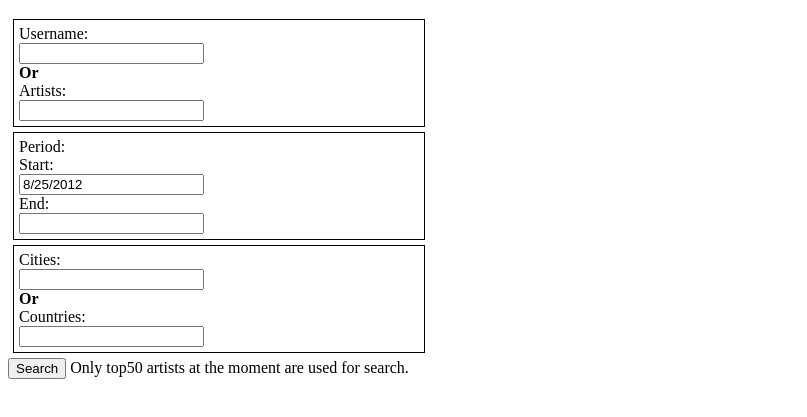
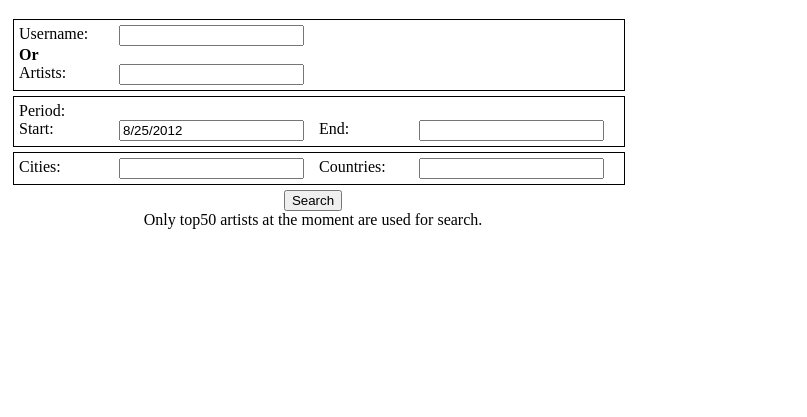
Before and after one commit to marwinxxii/LastFMEventFinder, a plain HTML site: page index.html in a window 1280 px wide. Shown: the part 61-478 px from the top of the page, without its empty margins (0-807 px from the left). Drawn offline with nearby package versions, Linux system fonts and the light colour scheme.

Commit message:
changed layout of elements

```diff
--- a/index.html
+++ b/index.html
@@ -18,22 +18,31 @@
             <div class="caption">Artists:</div>
             <input type=text id="artists">
         </div>
-        <div class="section">
-            Period:<br>
+        <div class="section clearfix">
+            <div>Period:</div>
+            <div class="group">
                 <div class="caption">Start:</div>
                 <input type=text id="periodStart">
+            </div>
+            <div class="group">
                 <div class="caption">End:</div>
-            <input type=text id="periodEnd"><br>
+                <input type=text id="periodEnd">
             </div>
-        <div class="section">
+        </div>
+        <div class="section clearfix">
+            <div class="group">
                 <div class="caption">Cities:</div>
-            <input type=text id="cities"><br>
-            <b>Or</b><br>
+                <input type=text id="cities">
+            </div>
+            <div class="group">
                 <div class="caption">Countries:</div>
                 <input type=text id="countries">
             </div>
-        <input type=button value=Search id="startSearch">
-        Only top50 artists at the moment are used for search.<br>
+        </div>
+        <div class="search-container">
+            <input type=button value=Search id="startSearch"><br>
+            Only top50 artists at the moment are used for search.
+        </div>
         <noscript><br>Please enable JavaScript in your browser to use this page</noscript>
         <div id="progressbar-container">
             <div id="progressbar"></div>
--- a/main.css
+++ b/main.css
@@ -1,6 +1,6 @@
 .section
 {
-    width: 400px;
+    width: 600px;
     border: 1px solid black;
     padding: 5px;
     margin: 5px;
@@ -9,6 +9,7 @@
 .caption
 {
     width: 100px;
+    float: left;
 }
 
 .divider
@@ -31,3 +32,24 @@
     width: 420px;
     text-align: center;
 }
+
+.group
+{
+    float: left;
+    width: 50%;
+}
+
+.clearfix:after
+{
+   content: " ";
+   display: block;
+   height: 0;
+   clear: both;
+}
+
+.search-container
+{
+    width: 600px;
+    text-align: center;
+    margin: 5px;
+}
```
Lines whose indentation alone changed are shown as unchanged.
